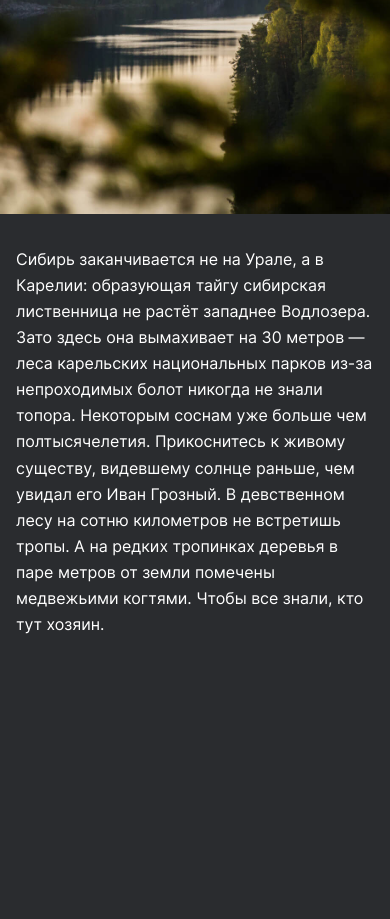
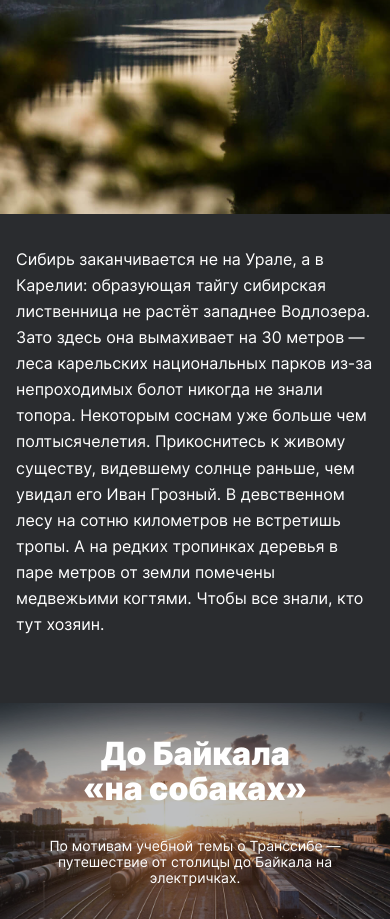
Before and after one commit to NotKhrushchev/russian-travel, a plain HTML site: page index.html in a window 390 px wide. Shown: the part 9282-10201 px from the top of the page. Before the commit the page ends 9919 px from the top, so only its background shows below. Drawn offline with Linux system fonts and the light colour scheme.

Commit message:
добавлен и адаптирован блок cover

```diff
--- /dev/null
+++ b/blocks/cover/__link/cover__link.css
@@ -0,0 +1,6 @@
+.cover__link {
+    position: absolute;
+    width: 100%;
+    height: 100%;
+    z-index: 2;
+}
--- /dev/null
+++ b/blocks/cover/__subtitle/cover__subtitle.css
@@ -0,0 +1,17 @@
+.cover__subtitle {
+    margin: 0;
+    max-width: 360px;
+    font-size: 18px;
+    font-weight: normal;
+    line-height: 22px;
+    z-index: 2;
+    pointer-events: none;
+    padding-top: 32px;
+}
+
+@media screen and (max-width: 767px) {
+    .cover__subtitle {
+        font-size: 14px;
+        line-height: 16px;
+    }
+}
--- /dev/null
+++ b/blocks/cover/__title/cover__title.css
@@ -0,0 +1,17 @@
+.cover__title {
+    margin: 0;
+    max-width: 560px;
+    font-size: 72px;
+    font-weight: 900;
+    line-height: 76px;
+    z-index: 2;
+    pointer-events: none;
+}
+
+@media screen and (max-width: 767px) {
+    .cover__title {
+        font-size: 32px;
+        line-height: 35px;
+        max-width: 255px;
+    }
+}
--- /dev/null
+++ b/blocks/cover/cover.css
@@ -0,0 +1,59 @@
+.cover {
+    max-width: 1184px;
+    box-sizing: border-box;
+    background-image: url(../../images/cover-trains.jpg);
+    background-position: center;
+    background-repeat: no-repeat;
+    background-size: cover;
+    padding: 245px 312px;
+    margin: 92px auto 0;
+    display: flex;
+    flex-direction: column;
+    justify-content: center;
+    align-items: center;
+    position: relative;
+    text-align: center;
+    transition: box-shadow 0.2s ease-out;
+}
+
+.cover:hover {
+    box-shadow: 0 0 4px rgba(0, 0, 0, 0.5);
+}
+
+.cover::before {
+    content: '';
+    display: block;
+    position: absolute;
+    z-index: 1;
+    top: 0;
+    left: 0;
+    width: 100%;
+    height: 100%;
+    background: #2A2C2F;
+    transition: opacity 0.2s ease-out;
+    opacity: 0.3;
+}
+
+.cover:hover::before {
+    opacity: 0.8;
+}
+
+@media screen and (max-width:1279px) {
+    .cover {
+        padding: 195px 232px;
+    }
+}
+
+@media screen and (max-width:1023px) {
+    .cover {
+        margin: 90px auto 0;
+        padding: 115px 104px;
+    }
+}
+
+@media screen and (max-width:767px) {
+    .cover {
+        margin: 66px auto 0;
+        padding: 33px 16px;
+    }
+}
--- a/blocks/place/__website/__link/place__website__link.css
+++ b/blocks/place/__website/__link/place__website__link.css
@@ -4,4 +4,10 @@
     font-size: 18px;
     font-weight: normal;
     line-height: 22px;
+    color: white;
+    transition: opacity 0.2s ease-out;
 }
+
+.place__website__link:hover {
+    opacity: 0.5;
+}
--- a/index.html
+++ b/index.html
@@ -59,7 +59,7 @@
                 <h2 class="place__title">Куршская коса</h2>
                 <div class="place__website">
                     <p class="place__website__url-heading">url</p>
-                    <a class="place__website__link active-link">park-kosa.ru</a>
+                    <a class="place__website__link active-link" href="http://park-kosa.ru">park-kosa.ru</a>
                 </div>
                 <img src="./images/place-kosa.jpg" alt="Фото Куршская коса" class="place__image">
                 <div class="place__text">
@@ -76,7 +76,7 @@
                 <h2 class="place__title">Кольский</h2>
                 <div class="place__website">
                     <p class="place__website__url-heading">url</p>
-                    <a class="place__website__link active-link">National Geographic</a>
+                    <a class="place__website__link active-link" href="https://yourshot.nationalgeographic.com/photos/?keywords=kolskiy">National Geographic</a>
                 </div>
                 <img src="./images/place-kolsky.jpg" alt="Фото Кольский" class="place__image">
                 <div class="place__text">
@@ -93,7 +93,7 @@
                 <h2 class="place__title">Алтай</h2>
                 <div class="place__website">
                     <p class="place__website__url-heading">url</p>
-                    <a class="place__website__link active-link">YouTube</a>
+                    <a class="place__website__link active-link" href="https://www.youtube.com/watch?v=7ZEsoV7kWAQ">YouTube</a>
                 </div>
                 <img src="./images/place-altai.jpg" alt="Фото Алтай" class="place__image">
                 <div class="place__text">
@@ -108,7 +108,7 @@
                 <h2 class="place__title">Зимний Байкал</h2>
                 <div class="place__website">
                     <p class="place__website__url-heading">url</p>
-                    <a class="place__website__link active-link">https://vk.com/baikalmile</a>
+                    <a class="place__website__link active-link" href="https://vk.com/baikalmile">https://vk.com/baikalmile</a>
                 </div>
                 <img src="./images/place-winter-baikal.jpg" alt="Фото зимний Байкал" class="place__image">
                 <div class="place__text">
@@ -122,7 +122,7 @@
                 <h2 class="place__title">Карелия</h2>
                 <div class="place__website">
                     <p class="place__website__url-heading">url</p>
-                    <a class="place__website__link active-link">http://vodlozero.ru/</a>
+                    <a class="place__website__link active-link" href="http://vodlozero.ru">http://vodlozero.ru/</a>
                 </div>
                 <img src="./images/place-karelia.jpg" alt="Фото Карелия" class="place__image">
                 <div class="place__text">
@@ -134,6 +134,11 @@
                 </div>
             </li>
         </ul>
+        <section class="cover">
+            <a class="cover__link" href="https://stampsy.com/na-elektrichkakh-do-baikala"></a>
+            <h2 class="cover__title">До Байкала «на собаках»</h2>
+            <p class="cover__subtitle">По мотивам учебной темы о Транссибе — путешествие от столицы до Байкала на электричках.</p>
+        </section>
     </main>
 </body>
 </html>
--- a/pages/index.css
+++ b/pages/index.css
@@ -37,3 +37,8 @@
 @import url(../blocks/place/__website/__link/place__website__link.css);
 @import url(../blocks/place/__text/place__text.css);
 @import url(../blocks/place/__text/__paragraph/place__text__paragraph.css);
+
+@import url(../blocks/cover/cover.css);
+@import url(../blocks/cover/__title/cover__title.css);
+@import url(../blocks/cover/__subtitle/cover__subtitle.css);
+@import url(../blocks/cover/__link/cover__link.css);
```
Also changed, not shown: images/cover-trains.jpg (added).
